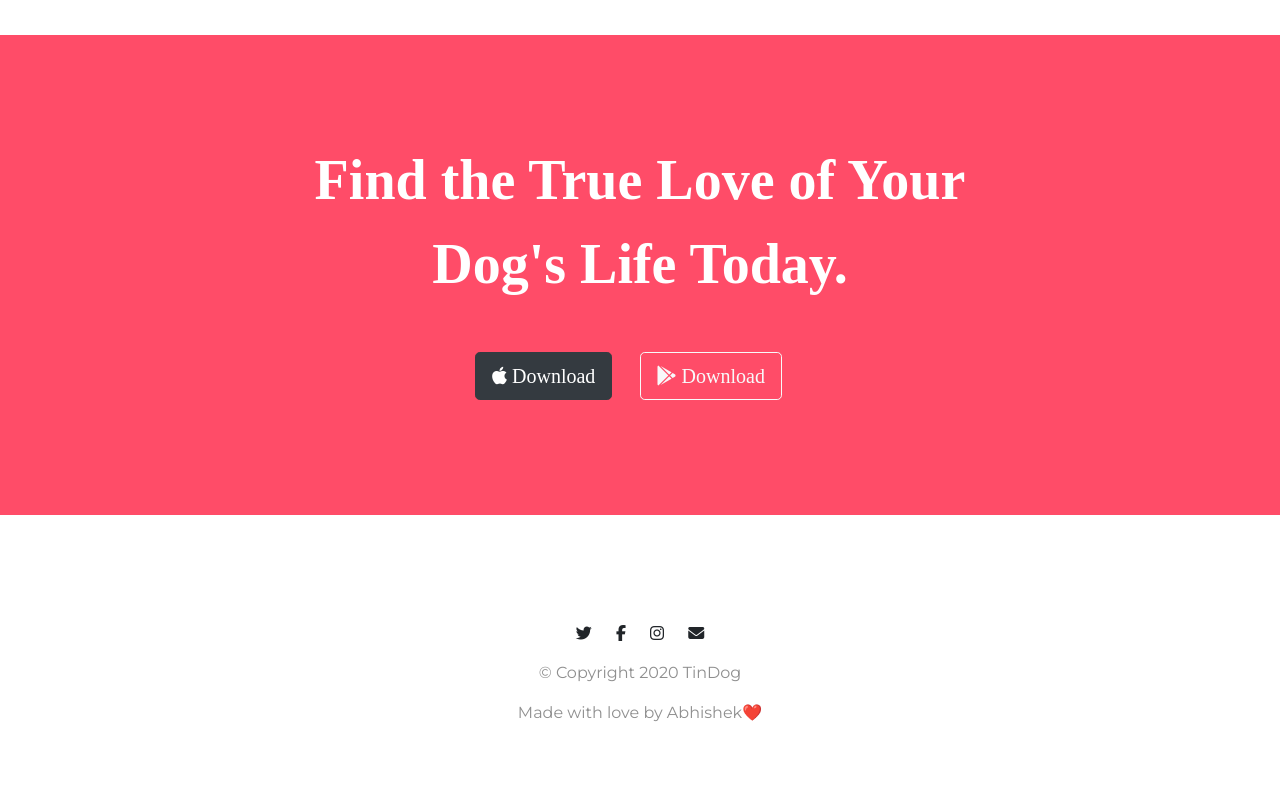
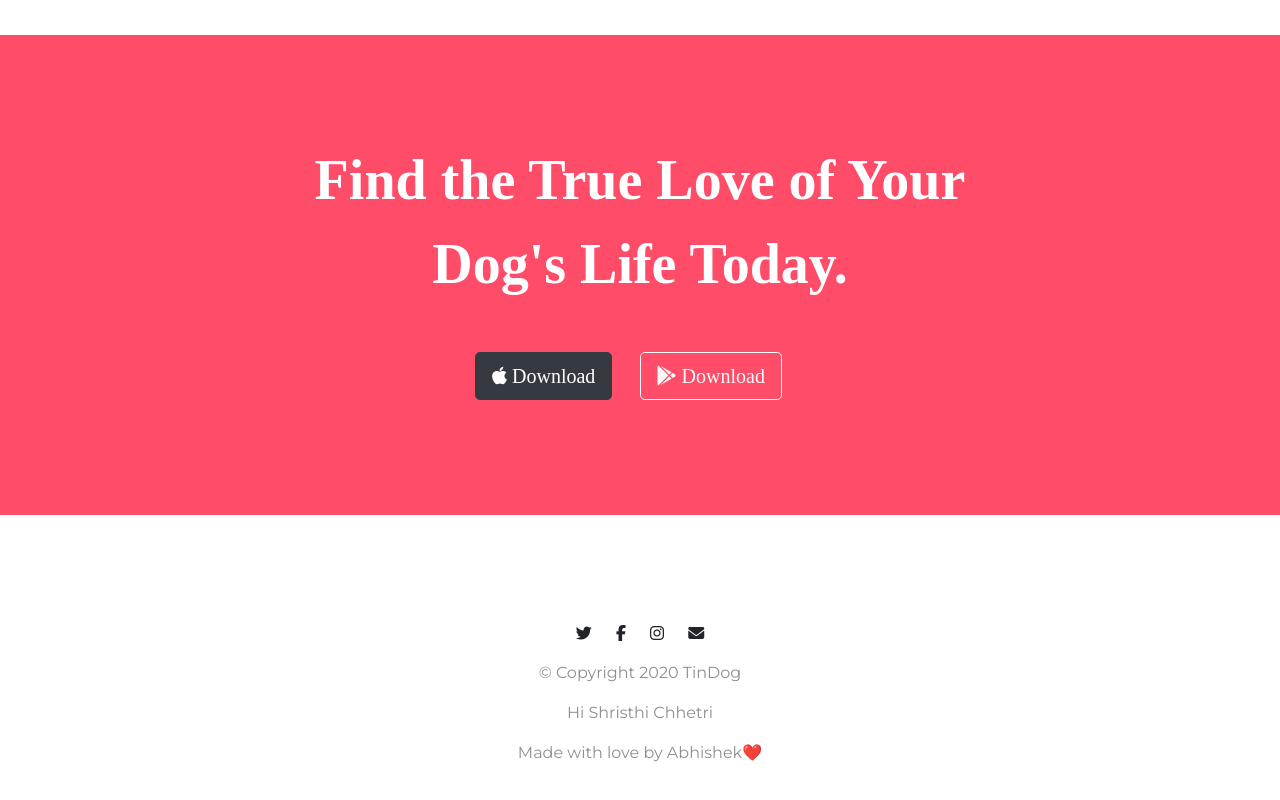
Before and after one commit to abhishekprasad243/tinderdog, a plain HTML site: page index.html in a window 1280 px wide. Shown: the part 2475-3275 px from the top of the page. Drawn offline with nearby package versions, Linux system fonts and the light colour scheme.

Commit message:
Update index.html

```diff
--- a/index.html
+++ b/index.html
@@ -196,6 +196,7 @@
     <i class="social-icon fab fa-instagram"></i>
     <i class="social-icon fas fa-envelope"></i>
     <p>© Copyright 2020 TinDog</p>
+    <p>Hi Shristhi Chhetri</p>
     <p>Made with love by Abhishek❤️</p>
   </footer>
 
```
